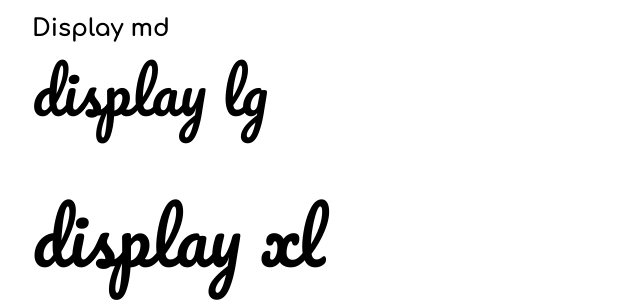
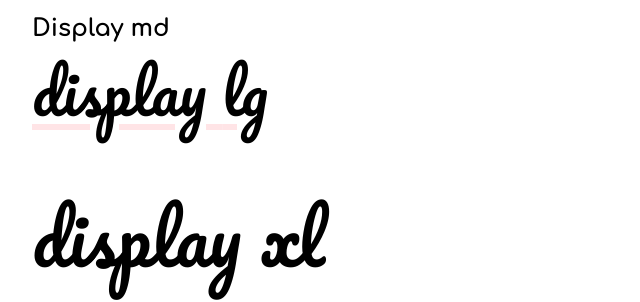
Before and after one commit to beaesguerra/beaesguerra.github.io, a Gatsby site: page /design-system in a window 1280 px wide. Shown: the part 299-601 px from the top of the page, 152-792 px from the left. Built offline with nearby package versions, Linux system fonts and the light colour scheme; Gatsby itself is replaced by a stand-in of ours.

Commit message:
add pink underline to lg display

```diff
--- a/src/components/design-system/display.tsx
+++ b/src/components/design-system/display.tsx
@@ -13,7 +13,7 @@ const variantStyles: { [key in DisplayVariant]: string} = {
   'xs': 'text-lg font-cute pb-2',
   'sm': 'text-xl font-cute font-semibold pb-3',
   'md': 'text-2xl m:text-3xl font-cute font-bold pb-4',
-  'lg': 'text-6xl font-cursive lowercase pb-10',
+  'lg': 'text-6xl font-cursive lowercase pb-10 underline decoration-rose-100 underline-offset-8',
   'xl': 'text-7xl font-cursive lowercase py-10',
 }
 
```
